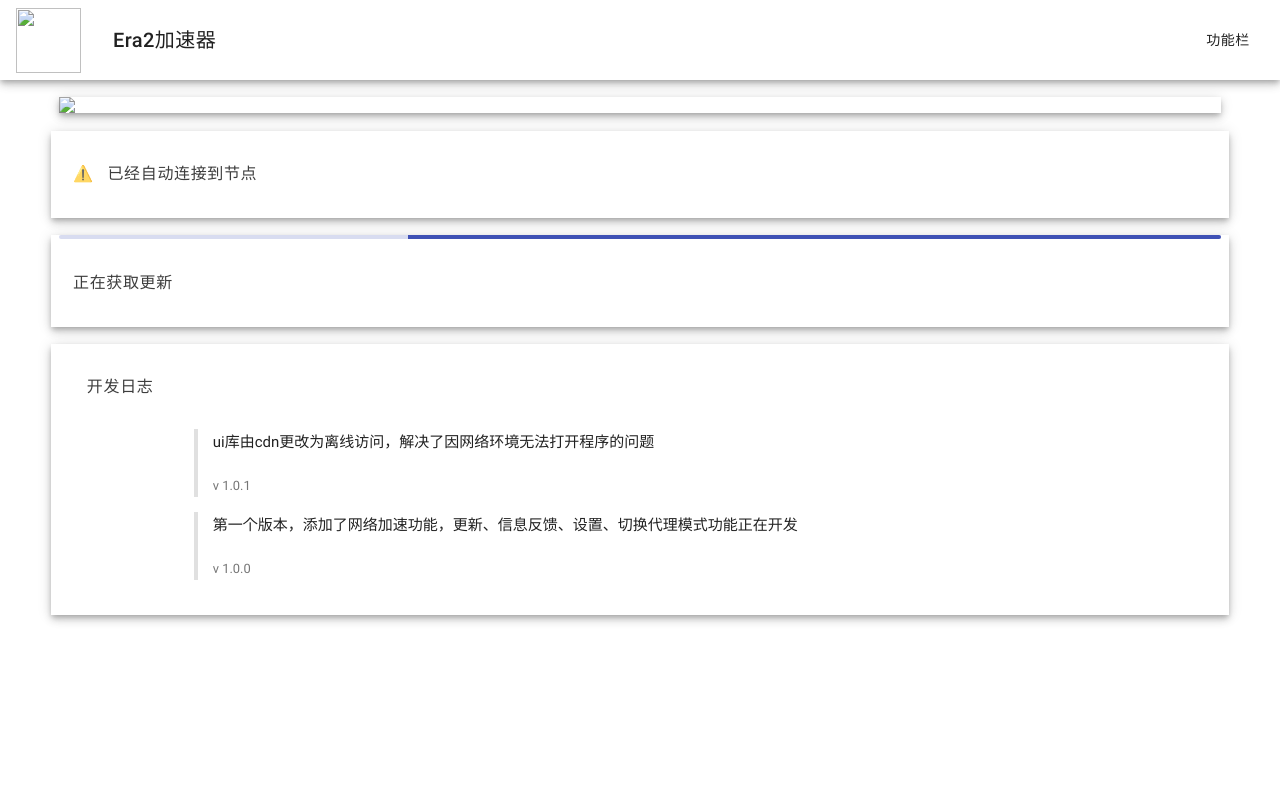
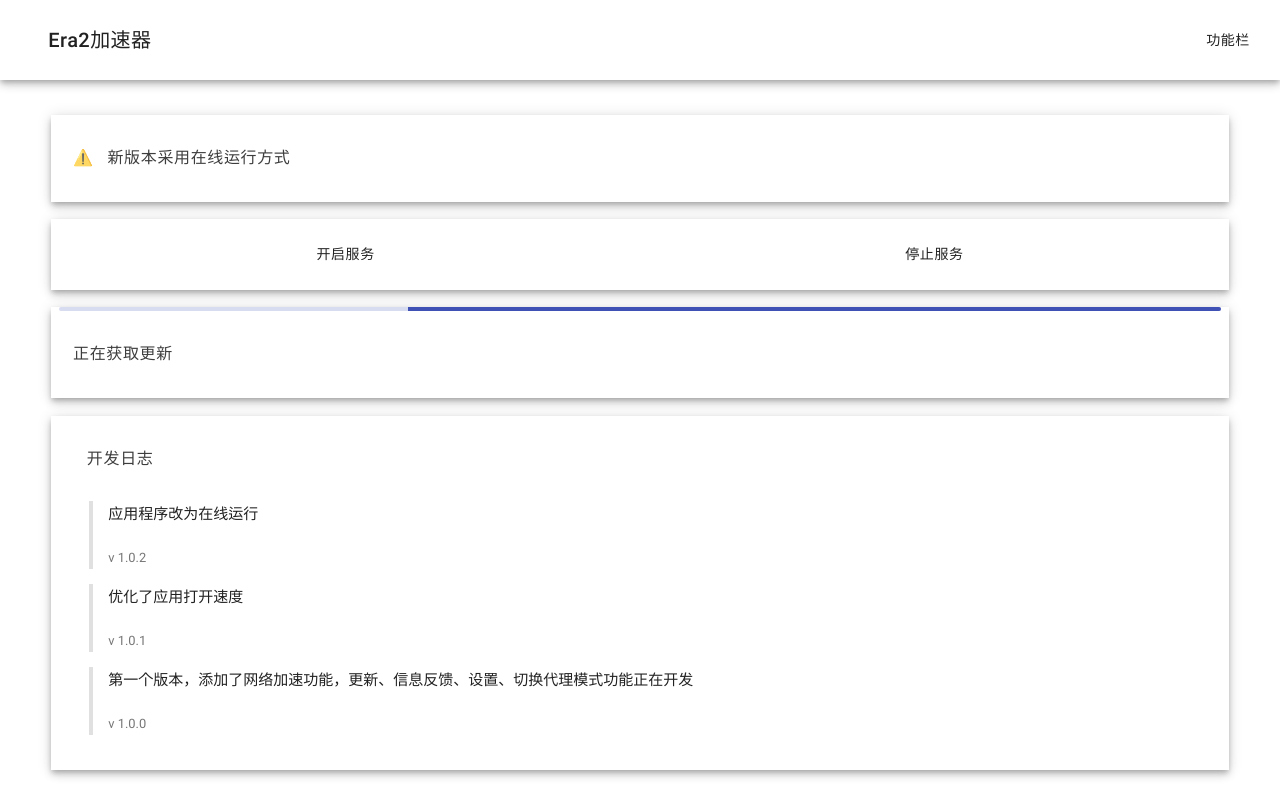
Before and after one commit to lan-cn/era2, a plain HTML site: page index.html in a window 1280 px wide. Drawn offline with Linux system fonts and the light colour scheme.

Commit message:
Update index.html

```diff
--- a/index.html
+++ b/index.html
@@ -25,56 +25,21 @@
 </head>
 
 <script type="text/javascript">
+    function startserve() {
         var websocket = new WebSocket("ws://localhost:11451");
+    }
+
+    function stopserve() {
+        var websocket = new WebSocket("ws://localhost:19198");
+    }
 </script>
-<script>
-    window.onload = function() {
-
-        inst.open();
-
-    }
-    var $ = mdui.$;
-    var inst = new mdui.Dialog('#dialog');
-
-    // method
-    $('#open').on('click', function() {
-        inst.open();
-    });
-
-    // event
-    $('#dialog').on('open.mdui.dialog', function() {
-        console.log('open');
-    });
-
-    $('#dialog').on('opened.mdui.dialog', function() {
-        console.log('opened');
-    });
-
-    $('#dialog').on('close.mdui.dialog', function() {
-        console.log('close');
-    });
-
-    $('#dialog').on('closed.mdui.dialog', function() {
-        console.log('closed');
-    });
-
-    $('#dialog').on('cancel.mdui.dialog', function() {
-        console.log('cancel');
-    });
-
-    $('#dialog').on('confirm.mdui.dialog', function() {
-        console.log('confirm');
-    });
-</script>
-</div>
 
 <body>
 
     <div class="mdui-appbar mdui-color-white mdui-shadow-5">
         <div class="mdui-toolbar mdui-color-white">
 
-            <img style="width: 65px; height: 65px;" class="mdui-img-fluid" data-holder-rendered="true" src="Era2.png" />
-            <p class="mdui-typo-title">Era2加速器</p>
+            <p class="mdui-typo-title"> &nbsp;&nbsp;&nbsp;&nbsp;&nbsp;&nbsp;Era2加速器</p>
             <div class="mdui-toolbar-spacer"></div>
 
             <button class="mdui-btn mdui-color-theme-accent" mdui-menu="{target: '#example-1'}">功能栏</button>
@@ -99,12 +64,8 @@
 
         </div>
     </div>
+    <div>&nbsp;</div>
 
-    <div>&nbsp;</div>
-    <div class="mdui-container">
-        <img class="mdui-img-fluid mdui-shadow-5" src="ban.jpg " />
-
-    </div>
     <div>&nbsp;</div>
     </div>
 
@@ -114,11 +75,26 @@
         <div>&nbsp;</div>
         <div>&nbsp;</div>
 
-        <div class="mdui-typo-subheading-opacity">&nbsp;&nbsp;&nbsp;⚠️&nbsp;&nbsp;&nbsp;已经自动连接到节点</div>
+        <div class="mdui-typo-subheading-opacity">&nbsp;&nbsp;&nbsp;⚠️&nbsp;&nbsp;&nbsp;新版本采用在线运行方式</div>
         <div>&nbsp;</div>
         <div>&nbsp;</div>
     </div>
     <div>&nbsp;</div>
+    <div class="mdui-container mdui-shadow-5">
+
+        <div>&nbsp;</div>
+        <div class="mdui-row-xs-2">
+            <div class="mdui-col">
+                <button class="mdui-btn mdui-btn-block mdui-color-theme-accent mdui-ripple" onClick="startserve()">开启服务</button>
+            </div>
+            <div class="mdui-col">
+                <button class="mdui-btn mdui-btn-block mdui-color-theme-accent mdui-ripple" onClick="stopserve()">停止服务</button>
+            </div>
+        </div>
+        <div>&nbsp;</div>
+    </div>
+    <div>&nbsp;</div>
+
     <div class="mdui-container mdui-shadow-5">
         <div class="mdui-progress">
             <div class="mdui-progress-indeterminate"></div>
@@ -137,12 +113,13 @@
 
         <div class="mdui-typo-subheading-opacity">&nbsp;&nbsp;&nbsp;&nbsp;&nbsp;&nbsp;开发日志</div>
         <div>&nbsp;</div>
-        <div class="mdui-container">
-            <div class="mdui-container">
         <div class="mdui-typo">
-
             <blockquote>
-                        <p>ui库由cdn更改为离线访问，解决了因网络环境无法打开程序的问题</p>
+                <p>应用程序改为在线运行</p>
+                <footer>v 1.0.2</footer>
+            </blockquote>
+            <blockquote>
+                <p>优化了应用打开速度</p>
                 <footer>v 1.0.1</footer>
             </blockquote>
             <blockquote>
@@ -152,8 +129,6 @@
         </div>
         <div>&nbsp;</div>
         <div>&nbsp;</div>
-            </div>
-        </div>
     </div>
 </body>
 <script type="text/javascript">
```
Lines whose indentation alone changed are shown as unchanged.
